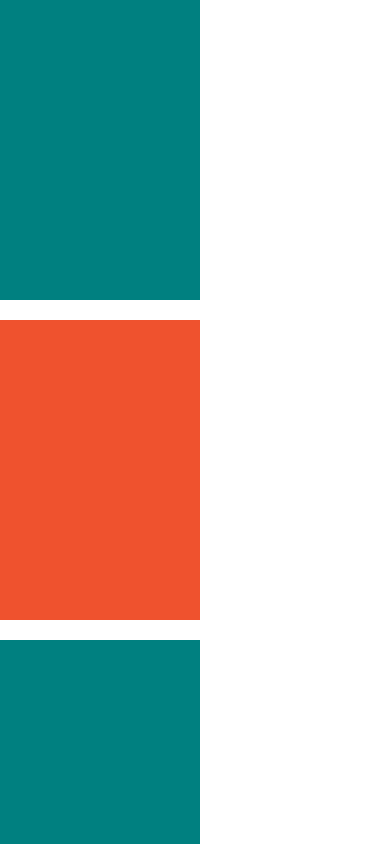
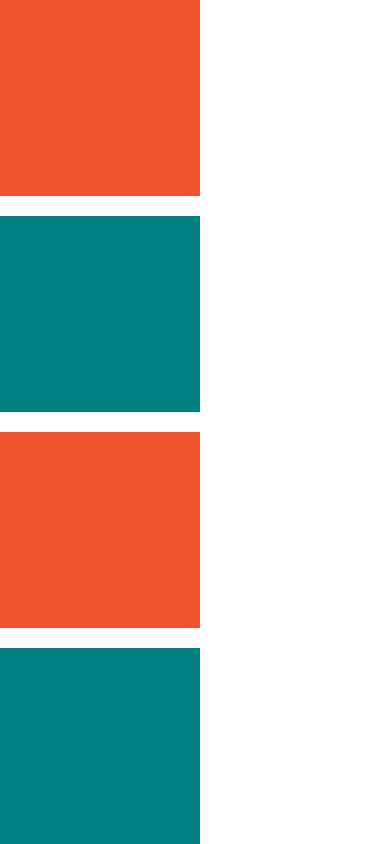
Before and after one commit to kenhardika/layout-responsive, a plain HTML site: page index.html in a window 390 px wide. Drawn offline with Linux system fonts and the light colour scheme.

Commit message:
Update responsive auto fit dan readme

```diff
--- a/index.html
+++ b/index.html
@@ -10,20 +10,10 @@
 <body>
 
     <main>
-        <div class="container">
-            <div class="box green"></div>
-            <div class="box orange"></div>
-            <div class="box green"></div>
-            <div class="box orange"></div>
-            <div class="box green"></div>
-            <div class="box orange"></div>
-            <div class="box green"></div>
-            <div class="box orange"></div>
-            <div class="box green"></div>
-            <div class="box orange"></div>
-            <div class="box green"></div>
-            <div class="box orange"></div>
-        </div>
+        <section></section>
+        <section></section>
+        <section></section>
+        <section></section>
     </main>
 
 </body>
--- a/style.css
+++ b/style.css
@@ -3,32 +3,19 @@
     box-sizing: border-box;
 }
 
-
 main{
+    height: 100vh;
     width: 100vw;
-    height: 100vh;
-}
-
-
-.container{
     display: grid;
-    grid-template-columns: repeat(auto-fit, 200px);
-    grid-template-rows: repeat(auto-fit, 300px);
-    height: 100%;
-    width: 100%;
+    grid-template-columns: repeat(auto-fit, minmax(200px, 30vw));
     gap: 20px;
     overflow-y: scroll;
 }
 
-.box {
-    height: 300px;
-    width: 200px;
-}
-
-.orange{
+main section{
     background-color:#ef522e;
 }
 
-.green{
+main section:nth-child(2n){
     background-color: #008080;
 }
```
Also changed, not shown: 1 other file.
